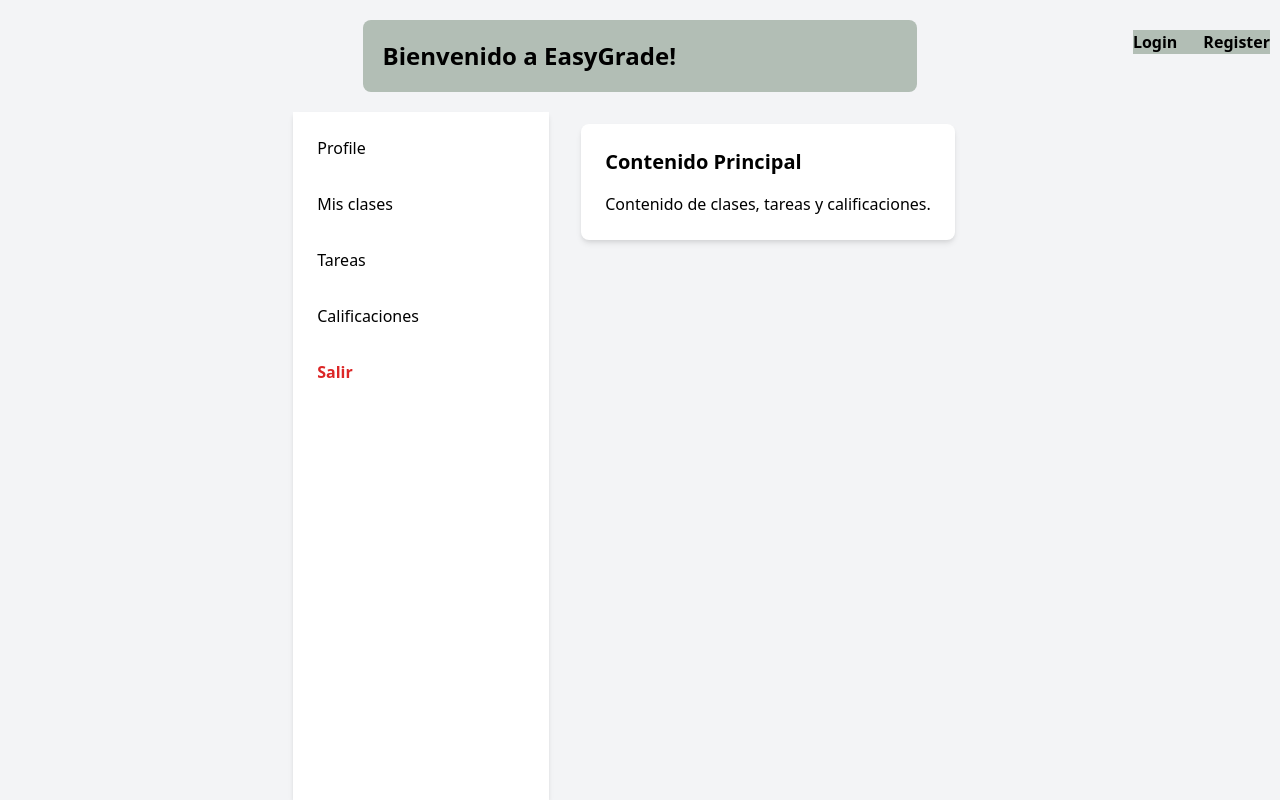
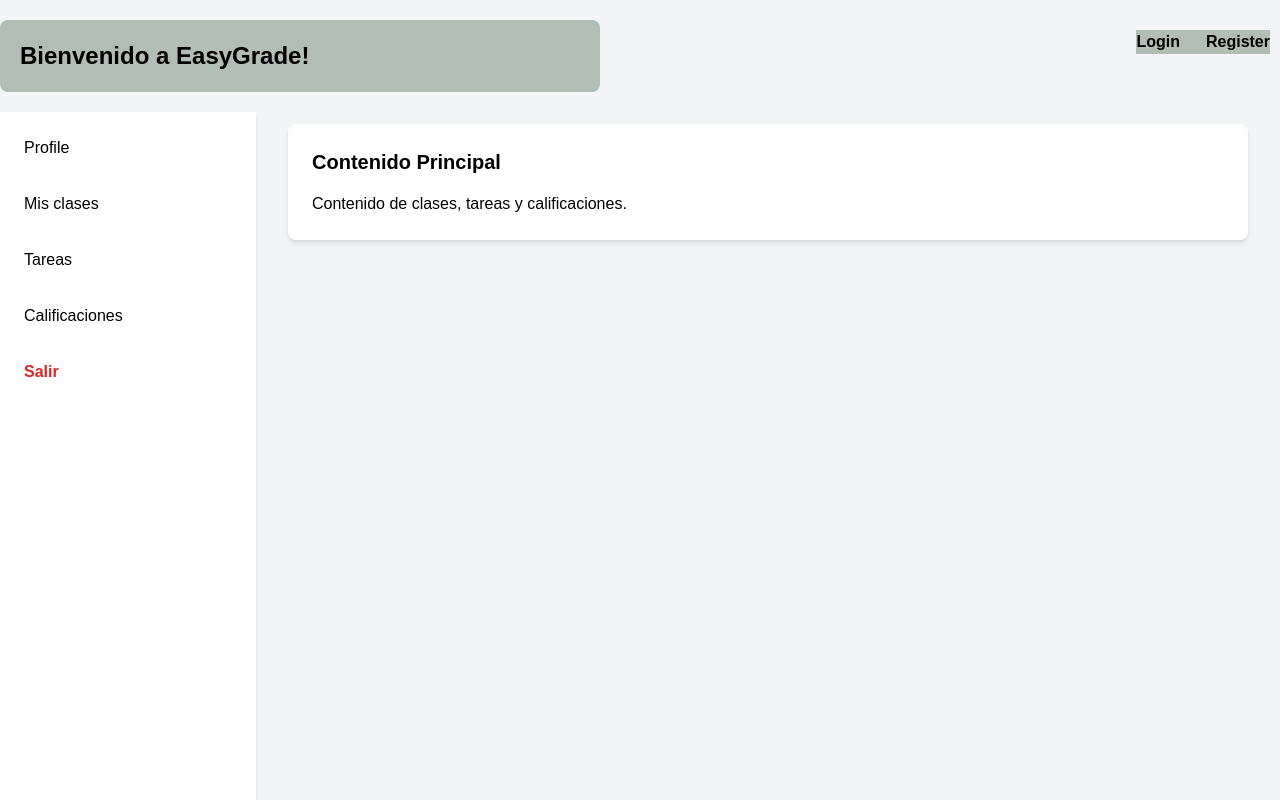
Before and after one commit to AlineRG/easyGrade, a Flask app: page /homePage in a window 1280 px wide. Run offline with Flask 3, Linux system fonts and the light colour scheme.

Commit message:
Fixed body and html styling with font-family, and background color

```diff
--- a/myapp/static/homePage.css
+++ b/myapp/static/homePage.css
@@ -1,15 +1,9 @@
 
-* {
+body, html {
     margin: 0;
     padding: 0;
-    box-sizing: border-box;
-}
-
-body, html {
-    height: 100%;
-    display: flex;
-    flex-direction: column;
-    align-items: center;
+    font-family: Arial, sans-serif;
+    background-color: #f7fafc;
 }
 
 /* HEADER */
```
